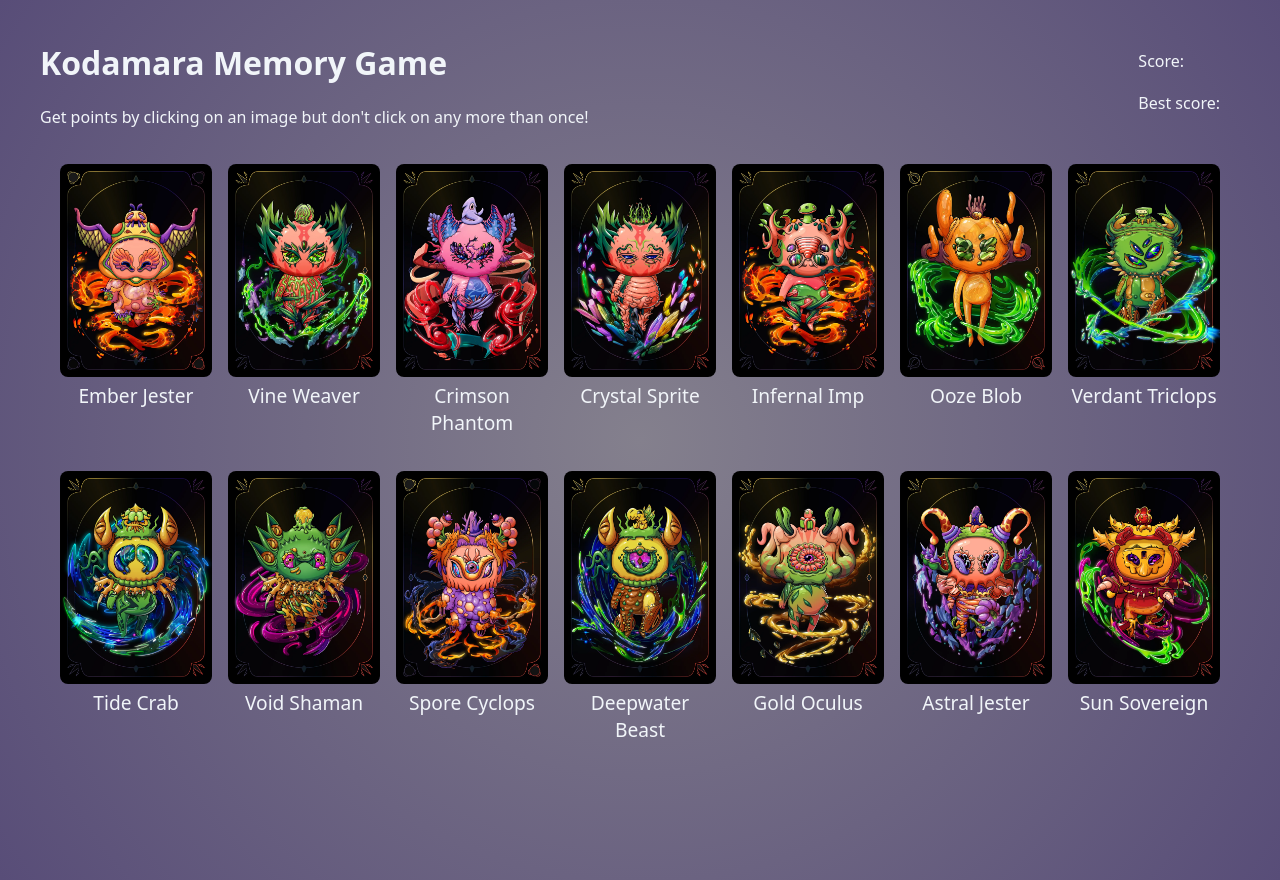
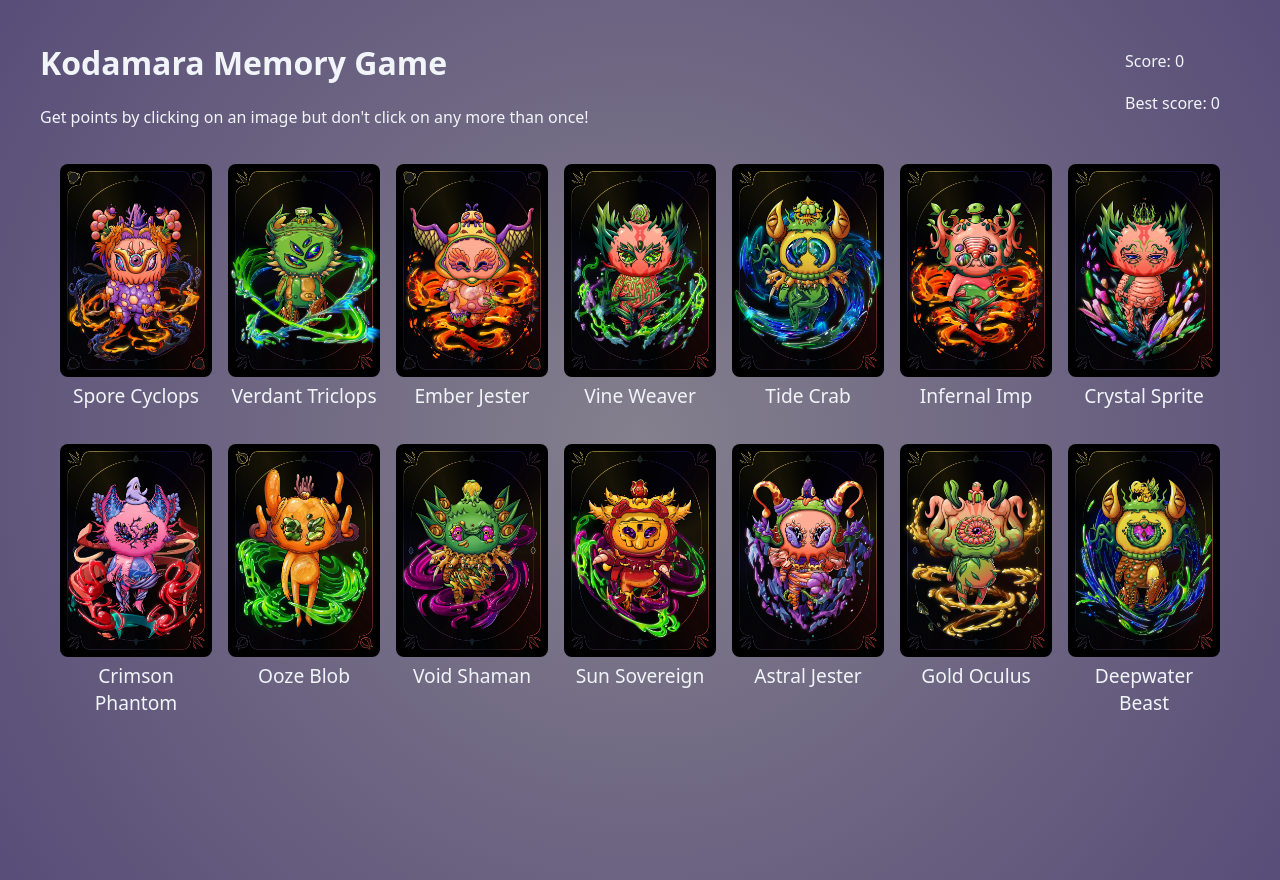
Before and after one commit to AleixMJ/TOP---Project-Memory-Card, a React (Vite) app: page / in a window 1280 px wide. Built offline with nearby package versions, Linux system fonts and the light colour scheme.

Commit message:
feat: implement core memory game logic and Score
- Implement immutable state updates for tracking clicked cards
- Add score, live best score tracking, and win/loss conditions with
 reset logic

```diff
--- a/src/App.jsx
+++ b/src/App.jsx
@@ -1,5 +1,6 @@
 import { cardsData } from './components/cardsData';
 import './App.css';
+import { useState } from 'react';
 
 const shuffleArray = (array) => {
   const shuffled = [...array];
@@ -12,7 +13,43 @@ const shuffleArray = (array) => {
 
 function App() {
 
-  const cards = shuffleArray(cardsData)
+  const [cards, setCards] = useState(cardsData);
+  const [score, setScore] = useState(0);
+  const [bestScore, setBestScore] = useState(0);
+
+
+  function handleClick(id) {
+
+    const clickedCard = cards.find((card) => card.id === id)
+      if (clickedCard?.isClicked) {
+          alert("Game finished, you selected a card twice")
+          resetGame();
+          return;
+
+      }
+      const newScore = score + 1;
+      const updatedCards = cards.map((card)=>
+        card.id === id? {...card, isClicked: true } : card)
+
+      if (newScore > bestScore) {
+        setBestScore(newScore);
+      }
+
+      if (newScore === cards.length){
+        alert("Congratulations, you got all cards and the max score")
+        resetGame();
+
+      } else {
+        setScore(newScore);
+        setCards(shuffleArray(updatedCards));
+    }
+  }
+
+  function resetGame() {
+          const resetCards = cards.map((card) => ({...card, isClicked: false}));
+          setCards(shuffleArray(resetCards));
+          setScore(0);
+  }
 
   return (
     <>
@@ -23,10 +60,10 @@ function App() {
         </div>
         <div id='header-right-section'>
           <span>
-            Score:
+            Score: {score}
           </span>
           <span>
-            Best score:
+            Best score: {bestScore}
           </span>
         </div>
       </div>
@@ -35,8 +72,11 @@ function App() {
 
       <div className='cards-container'>
       {cards.map((card) => (
-        <div className='card' key={card.id}>
-          <img src={card.image} alt={card.name}></img>
+        <div
+          className='card'
+          key={card.id}
+          onClick={() => handleClick(card.id)}>
+          <img src={card.image} alt={card.name} ></img>
           <p>{card.name}</p>
         </div>
       ))}
```
